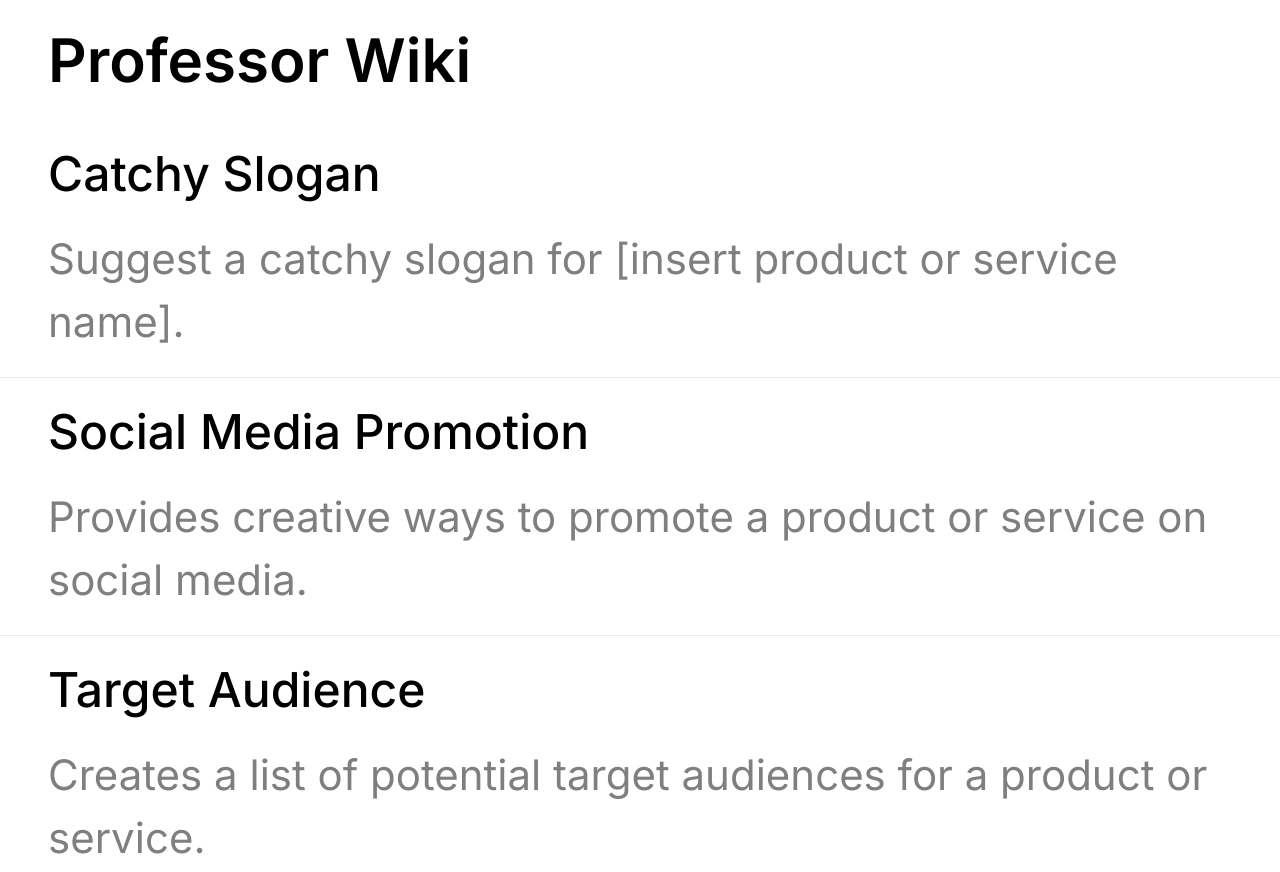
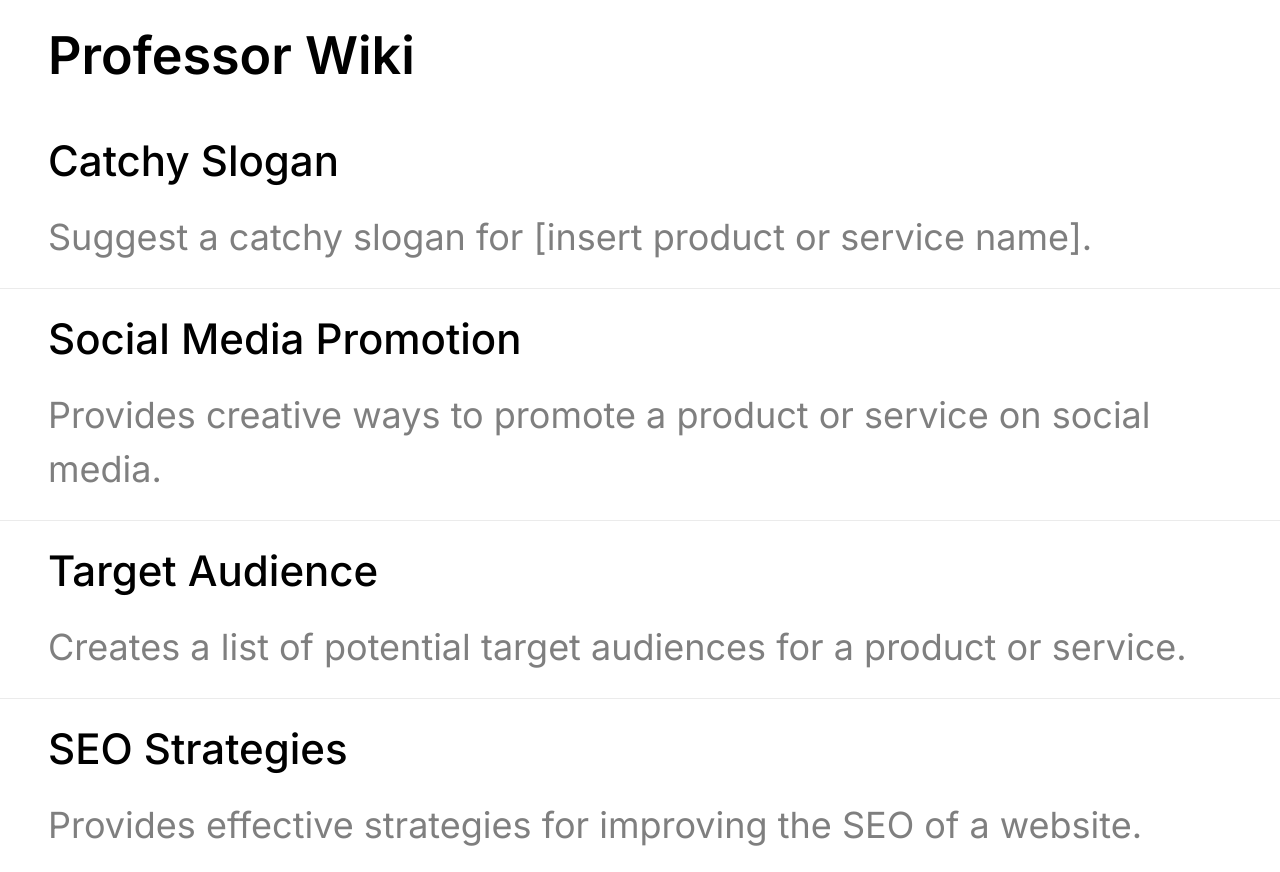
Before and after one commit to dockoks/ProfessorAIWiki, a plain HTML site: page index.html in a window 1280 px wide. Shown: the top 872 px of the page. Drawn offline with Linux system fonts and the light colour scheme.

Commit message:
Update index.html

```diff
--- a/index.html
+++ b/index.html
@@ -1878,13 +1878,13 @@
 
     h2 {
       font-weight: 600;
-      font-size: 60px;
+      font-size: 52px;
       padding: 24px 48px;
     }
 
     h3 {
       font-weight: 500;
-      font-size: 48px;
+      font-size: 42px;
       width: 100%;
       /* line-height: 50px; */
     }
@@ -1895,7 +1895,7 @@
       margin: 0;
       padding: 0;
       font-weight: 400;
-      font-size: 42px;
+      font-size: 36px;
       line-height: 150%;
       width: 100%;
       color: rgba(0, 0, 0, 0.5);
```
